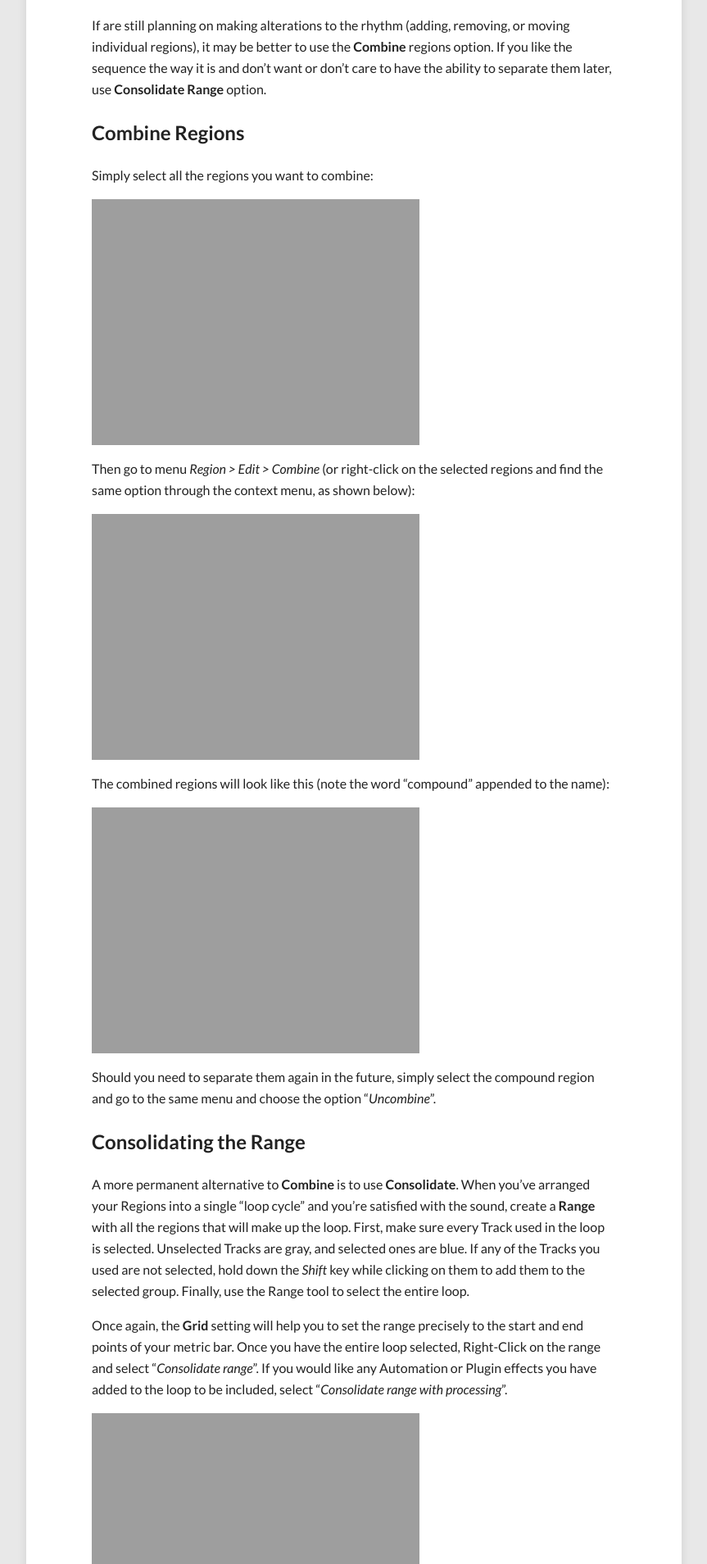
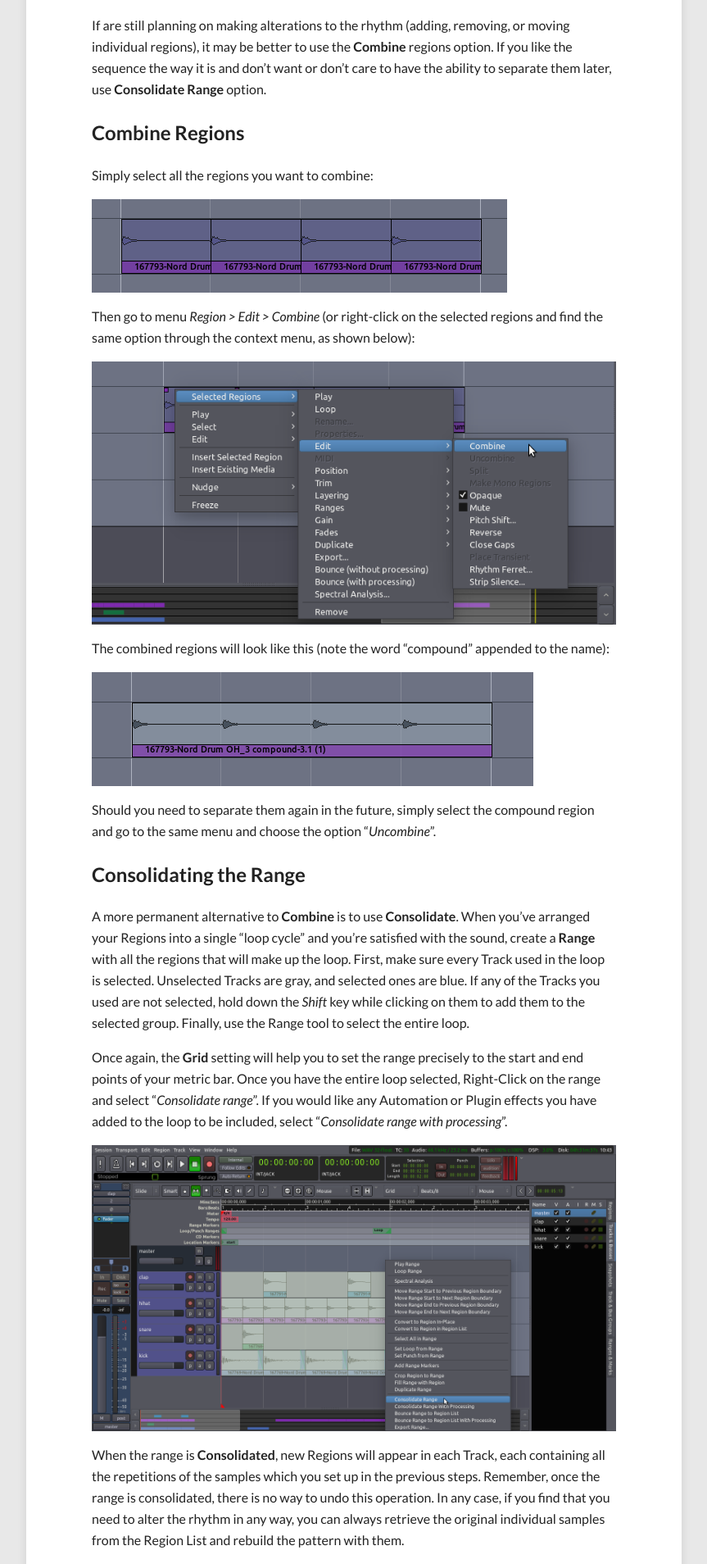
Before and after one commit to brunoruviaro/ardour4-tutorial, a Jekyll site: the page built from _posts/2014-08-17-creating-looped-sections.md, in a window 1280 px wide. Shown: the part 768-2676 px from the top of the page at 82% size, without its empty margins (208-1071 px from the left). Built offline with Jekyll 4.4.1, drawn with Linux system fonts in a browser that asks for light colours; nearby versions of some CDN libraries.

Commit message:
Update creating-looped-sections txt png

```diff
--- a/_posts/2014-08-17-creating-looped-sections.md
+++ b/_posts/2014-08-17-creating-looped-sections.md
@@ -33,18 +33,18 @@ don't want or don't care to have the ability to separate them later, use
 
 Simply select all the regions you want to combine:
 
-![combine]({{ site.url }}/images/Ardour3_Combine_Regions_1.png)
+![combine]({{ site.url }}/images/Ardour4_Combine_Regions_1.png)
 
 Then go to menu *Region > Edit > Combine* (or right-click on the
 selected regions and find the same option through the context menu, as
 shown below):
 
-![combine2]({{ site.url }}/images/Ardour3_Combine_Regions_2.png)
+![combine2]({{ site.url }}/images/Ardour4_Combine_Regions_2.png)
 
 The combined regions will look like this (note the word "compound"
 appended to the name):
 
-![combine4]({{ site.url }}/images/Ardour3_Combine_Regions_4.png)
+![combine4]({{ site.url }}/images/Ardour4_Combine_Regions_3.png)
 
 Should you need to separate them again in the future, simply select the
 compound region and go to the same menu and choose the option
@@ -68,7 +68,7 @@ the entire loop selected, Right-Click on the range and select
 effects you have added to the loop to be included, select "*Consolidate
 range with processing*".
 
-![consolidate]({{ site.url }}/images/Ardour3_Consolidate_Range.png)
+![consolidate]({{ site.url }}/images/Ardour4_Consolidate_Range_1.png)
 
 When the range is **Consolidated**, new Regions will appear in each
 Track, each containing all the repetitions of the samples which you set
@@ -78,7 +78,7 @@ you need to alter the rhythm in any way, you can always retrieve the
 original individual samples from the Region List and rebuild the pattern
 with them.
 
-![consolidate2]({{ site.url }}/images/Ardour3_Consolidate_Range_2.png)
+![consolidate2]({{ site.url }}/images/Ardour4_Consolidate_Range_2.png)
 
 ## Duplicating the Range
 
@@ -92,7 +92,7 @@ chapter) is a good way to accomplish this. Go back to Object mode
 how many times you want to duplicate the pattern (for example, 16).
 After duplication our session looks something like this:
 
-![multi-dup]({{ site.url }}/images/Ardour3_Multi-Duplicate.png)
+![multi-dup]({{ site.url }}/images/Ardour4_Multi-Duplicate.png)
 
 Just for review, other options you could have used for duplication are:
 
```
Also changed, not shown: images/Ardour4_Combine_Regions_1.png (added), images/Ardour4_Combine_Regions_2.png (added), images/Ardour4_Combine_Regions_3.png (added), images/Ardour4_Consolidate_Range_1.png (added), images/Ardour4_Consolidate_Range_2.png (added), images/Ardour4_Multi-Duplicate.png (added).
